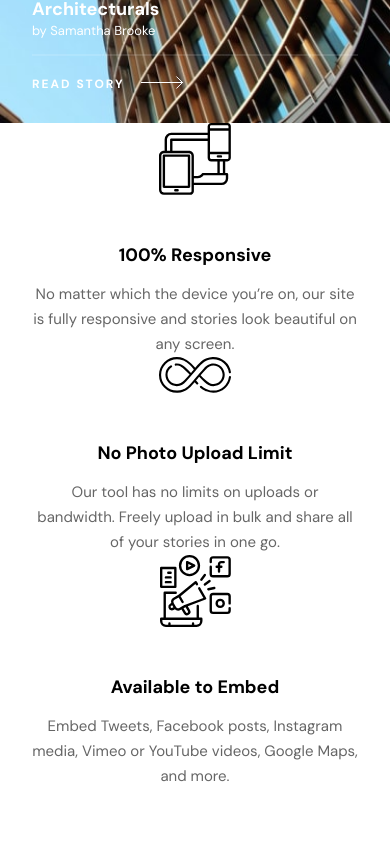
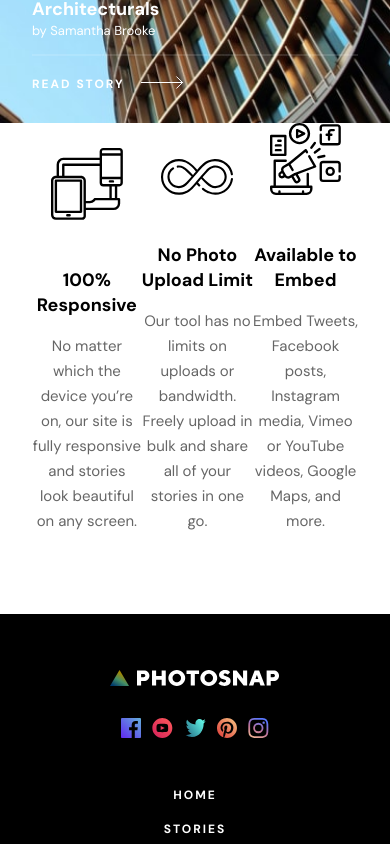
Before and after one commit to alexJSanchez/PhotoSnap, a React (Create React App) app in the folder photosnap/: page / in a window 390 px wide. Shown: the part 3600-4444 px from the top of the page. Built offline with nearby package versions, Linux system fonts and the light colour scheme; the HTML template or start-up script is replaced by a standard one.

Commit message:
add subcard responsive

```diff
--- a/photosnap/src/App.css
+++ b/photosnap/src/App.css
@@ -91,16 +91,6 @@
 	font-weight: 700;
 	line-height: 25px; /* 138.889% */
 	padding: 3rem 0rem 0.875rem 0rem;
-}
-.card-details p {
-	color: #000;
-	text-align: center;
-	font-family: DM Sans;
-	font-size: 15px;
-	font-style: normal;
-	font-weight: 400;
-	line-height: 25px; /* 166.667% */
-	opacity: 0.6;
 }
 
 .sub-card-title {
--- a/photosnap/src/pages/Home.js
+++ b/photosnap/src/pages/Home.js
@@ -221,27 +221,33 @@ export default function Home() {
 							</div>
 						</div>
 					</div>
-					<div className="pb-[5rem] px-[2rem] tablet:pt-[50px] tablet:px-[150px]">
-						<div className="card-details">
+					<div className="pb-[5rem] px-[2rem] tablet:pt-[50px] tablet:px-[150px] flex items-end">
+						<div className="flex flex-col justify-center items-center">
 							<img src={responsive}></img>
-							<h3 className="heading">100% Responsive</h3>
-							<p className="para">
+							<h3 className="text-black text-center text-[18px] font-bold leading-[25px] pt-[3rem] pb-4">
+								100% Responsive
+							</h3>
+							<p className="text-black text-center text-[15px] leading-[25px] opacity-60 desktop:px-6 ">
 								No matter which the device you’re on, our site is fully
 								responsive and stories look beautiful on any screen.
 							</p>
 						</div>
-						<div className="card-details">
+						<div className="flex flex-col justify-center items-center">
 							<img src={infinite}></img>
-							<h3 className="heading">No Photo Upload Limit</h3>
-							<p className="para">
+							<h3 className="text-black text-center text-[18px] font-bold leading-[25px] pt-[3rem] desktop:pt-[66px] pb-4">
+								No Photo Upload Limit
+							</h3>
+							<p className="text-black text-center text-[15px] leading-[25px] opacity-60 desktop:px-6">
 								Our tool has no limits on uploads or bandwidth. Freely upload in
 								bulk and share all of your stories in one go.
 							</p>
 						</div>
-						<div className="card-details">
+						<div className="flex flex-col justify-center items-center">
 							<img src={bullhorn}></img>
-							<h3 className="heading">Available to Embed</h3>
-							<p className="para">
+							<h3 className="text-black text-center text-[18px] font-bold leading-[25px] pt-[3rem] pb-4">
+								Available to Embed
+							</h3>
+							<p className="text-black text-center text-[15px] leading-[25px] opacity-60 desktop:mb-[25px]">
 								Embed Tweets, Facebook posts, Instagram media, Vimeo or YouTube
 								videos, Google Maps, and more.
 							</p>
```
